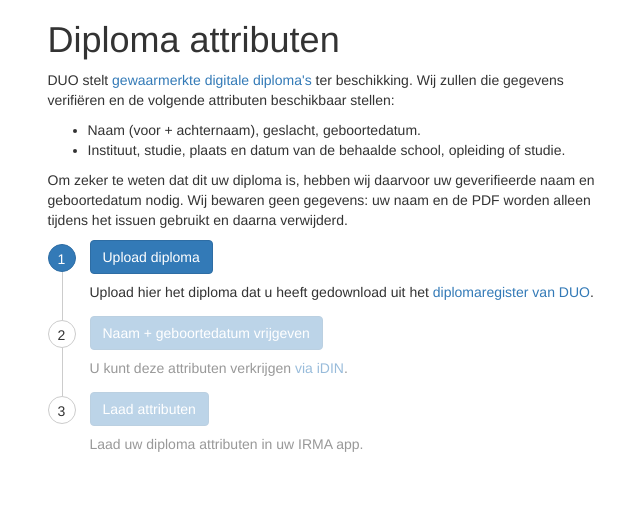
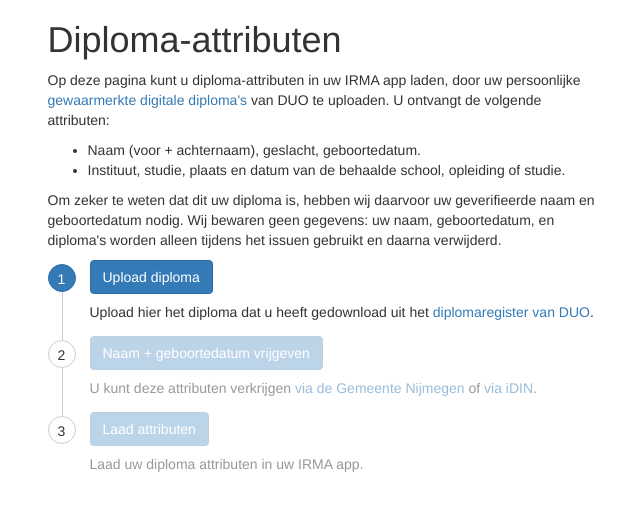
Before and after one commit to privacybydesign/irma_duo_issuer, a plain HTML site: page static/nl/index.html in a window 1280 px wide. Shown: the whole page, without its empty margins (315-955 px from the left). Drawn offline with nearby package versions, Linux system fonts and the light colour scheme.

Commit message:
Tweak text

```diff
--- a/static/nl/index.html
+++ b/static/nl/index.html
@@ -22,15 +22,14 @@
         <div class="container">
             <div class="row">
                 <div class="col-xs-12 col-md-8 col-lg-6 col-md-offset-2 col-lg-offset-3">
-                    <h1>Diploma attributen</h1>
+                    <h1>Diploma-attributen</h1>
 
                     <div id="result-alert" class="alert hidden"></div>
 
                     <p>
-                        DUO stelt
+                        Op deze pagina kunt u diploma-attributen in uw IRMA app laden, door uw persoonlijke
                         <a href="https://duo.nl/particulier/uittreksel-diplomagegevens-downloaden.jsp">gewaarmerkte digitale diploma's</a>
-                        ter beschikking. Wij zullen die gegevens verifiëren en
-                        de volgende attributen beschikbaar stellen:
+                        van DUO te uploaden. U ontvangt de volgende attributen:
                     </p>
 
                     <ul>
@@ -41,7 +40,7 @@
                     <p>
                         Om zeker te weten dat dit uw diploma is, hebben wij
                         daarvoor uw geverifieerde naam en geboortedatum nodig.
-                        Wij bewaren geen gegevens: uw naam en de PDF worden
+                        Wij bewaren geen gegevens: uw naam, geboortedatum, en diploma's worden
                         alleen tijdens het issuen gebruikt en daarna verwijderd.
                     </p>
 
@@ -63,7 +62,8 @@
                             </p>
                             <p>
                                 U kunt deze attributen verkrijgen
-                                <a href="https://privacybydesign.foundation/uitgifte/idin/">via iDIN</a>.
+                                <a href="https://services.nijmegen.nl/irma/issue/start">via de Gemeente Nijmegen</a>
+                                of <a href="https://privacybydesign.foundation/uitgifte/idin/">via iDIN</a>.
                             </p>
                         </li>
 
```
